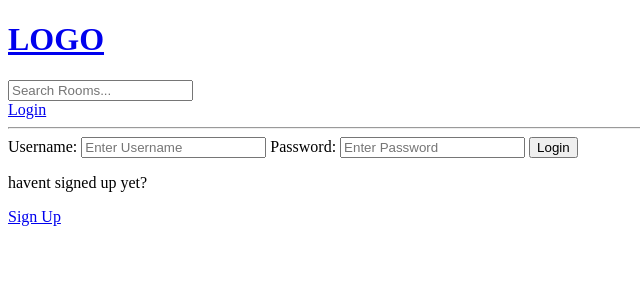
After one commit to LukeNZL/TypingSite, a Django app: page /login/ in a window 1280 px wide. The commit adds this page. Shown: the top 300 px of the page, without its empty margins (0-640 px from the left). Run offline with Django 4.2, Linux system fonts and the light colour scheme.

Commit message:
added login, logout, register

```diff
--- a/TypingTestWebsite/Templates/main.html
+++ b/TypingTestWebsite/Templates/main.html
@@ -9,6 +9,15 @@
   </head>
   <body>
     {% include 'navbar.html' %}
+
+      {% if messages %}
+  <ul class="messages">
+      {% for message in messages %}
+      <li></li>{{message}}</li>
+      {% endfor %}
+  </ul>
+  {% endif %}
+
 	{% block content %}
 
     {% endblock %}
--- a/TypingTestWebsite/Templates/navbar.html
+++ b/TypingTestWebsite/Templates/navbar.html
@@ -3,4 +3,14 @@
 
 </a>
 
+
+<form method="GET" action="{% url 'home' %}">
+<input type="text" name="q" placeholder="Search Rooms..." />
+</form>
+{% if request.user.is_authenticated %}
+<p>Hello {{request.user}}</p>
+<a href="{% url 'logout' %}">Logout</a>
+{% else %}
+<a href="{% url 'login' %}">Login</a>
+{% endif %}
 <hr>
--- /dev/null
+++ b/TypingTestWebsite/polls/templates/polls/login_register.html
@@ -0,0 +1,38 @@
+{% extends 'main.html' %}
+
+{% block content %}
+
+{% if page == 'login' %}
+<div>
+    <form method="POST", action="">
+        {% csrf_token %}
+
+        <label>Username:</label>
+        <input type="text" name="username" placeholder="Enter Username">
+
+        <label>Password:</label>
+        <input type="password" name="password" placeholder="Enter Password">
+
+        <input type="submit" value="Login" />
+    </form>
+
+    <p>havent signed up yet?</p>
+    <a href="{% url 'register' %}">Sign Up</a>
+</div>
+{% else %}
+<div>
+    <form method="POST", action="">
+        {% csrf_token %}
+        {{form.as_p}}
+
+        <input type="submit" value="Register" />
+    </form>
+
+    <p>Already signed up?</p>
+    <a href="{% url 'login' %}">Login</a>
+</div>
+{% endif %}
+
+
+
+{% endblock content %}
--- a/TypingTestWebsite/polls/templates/polls/room_form.html
+++ b/TypingTestWebsite/polls/templates/polls/room_form.html
@@ -5,7 +5,7 @@
 <div>
   <form method="POST" action="">
     {% csrf_token %}
-
+    {{form.as_p}}
     <input type="submit" value="Submit" />
   </form>
 </div>
--- a/TypingTestWebsite/polls/urls.py
+++ b/TypingTestWebsite/polls/urls.py
@@ -3,8 +3,14 @@ from . import views
 
 urlpatterns = [
     path('', views.index, name='index'),
+    path('login/', views.loginPage, name="login" ),
+    path('logout/', views.logoutUser, name="logout"),
+    path('register/', views.registerPage, name="register"),
+
     path('home/', views.home, name='home'),
     path('room/<str:pk>/', views.room, name='room'),
     path('create-room/', views.createRoom, name='create-room'),
+    path('update-room/<str:pk>', views.updateRoom, name='update-room'),
+    path('delete-room/<str:pk>', views.deleteRoom, name='delete-room'),
 
 ]
--- a/TypingTestWebsite/polls/views.py
+++ b/TypingTestWebsite/polls/views.py
@@ -2,22 +2,128 @@ from django.shortcuts import render
 
 # Create your views here.
 from django.http import HttpResponse
-from django.shortcuts import render
-from.models import Room
-
+from django.shortcuts import render, redirect
+from django.contrib import messages
+from .models import Room, Topic
+from .forms import RoomForm
+from django.db.models import Q
+from django.contrib.auth.models import User
+from django.contrib.auth import authenticate, login, logout
+from django.contrib.auth.forms import UserCreationForm
+from django.contrib.auth.decorators import login_required
 
 
 def index(request):
     return HttpResponse("Typing Test")
+
+
+def loginPage(request):
+    page = 'login'
+    if request.user.is_authenticated:
+        return redirect('home')
+
+    if request.method == 'POST':
+        username = request.POST.get('username').lower()
+        password = request.POST.get('password')
+
+        try:
+            user = User.objects.get(username=username)
+        except:
+            messages.error(request, 'User does not exist')
+        user = authenticate(request, username=username, password=password)
+        if user is not None:
+            login(request, user)
+            return redirect('home')
+        else:
+            messages.error(request, 'Username or password does not exist')
+
+    context = {'page':page}
+    return render(request, 'polls/login_register.html', context)
+
+
+def logoutUser(request):
+    logout(request)
+    return redirect('home')
+
+
+def registerPage(request):
+    form = UserCreationForm()
+
+    if request.method=='POST':
+        form = UserCreationForm(request.POST)
+        if form.is_valid():
+            user = form.save(commit=False)
+            user.username = user.username.lower()
+            user.save()
+            login(request, user)
+            return redirect('home')
+        else:
+            messages.error(request, 'An error occurred during registration')
+
+    return render(request, 'polls/login_register.html', {'form':form})
+
+
 def home(request):
-    rooms=Room.objects.all()
-    context={'rooms':rooms}
-    return render(request,'polls/home.html',context)
-def room(request,pk):
-    room=Room.objects.get(id=pk)
+    q = request.GET.get('q') if request.GET.get('q') != None else ''
+
+    rooms = Room.objects.filter(
+        Q(topic__name__icontains=q) |
+        Q(name__icontains=q) |
+        Q(description__icontains=q)
+
+    )
+
+    topics = Topic.objects.all()
+    room_count = rooms.count()
+    context = {'rooms': rooms, 'topics': topics, 'room_count': room_count}
+    return render(request, 'polls/home.html', context)
+
+
+def room(request, pk):
+    room = Room.objects.get(id=pk)
     context = {'room': room}
-    return render(request,'polls/room.html',context)
+    return render(request, 'polls/room.html', context)
 
+
+@login_required(login_url='login')
 def createRoom(request):
-    context = {}
+    form = RoomForm()
+    if request.method == 'POST':
+        form = RoomForm(request.POST)
+        if form.is_valid():
+            form.save()
+            return redirect('home')
+    context = {'form': form}
     return render(request, 'polls/room_form.html', context)
+
+
+@login_required(login_url='login')
+def updateRoom(request, pk):
+    room = Room.objects.get(id=pk)
+    form = RoomForm(instance=room)
+
+    if request.user != room.host:
+        return HttpResponse('You dont have access to this!!')
+
+    if request.method == 'POST':
+        form = RoomForm(request.POST, instance=room)
+        if form.is_valid():
+            form.save()
+            return redirect('home')
+
+    context = {'form': form}
+    return render(request, 'polls/room_form.html', context)
+
+
+@login_required(login_url='login')
+def deleteRoom(request, pk):
+    room = Room.objects.get(id=pk)
+
+    if request.user != room.host:
+        return HttpResponse('You dont have access to this!!')
+
+    if request.method == 'POST':
+        room.delete()
+        return redirect('home')
+
+    return render(request, 'polls/delete.html', {'obj': room})
```
Also changed, not shown: TypingTestWebsite/polls/forms.py (added, +8 -0 lines), TypingTestWebsite/polls/models.py (+13 -7 lines), TypingTestWebsite/polls/templates/polls/delete.html (added, +13 -0 lines), TypingTestWebsite/polls/templates/polls/home.html (+31 -1 lines), TypingTestWebsite/db.sqlite3.
